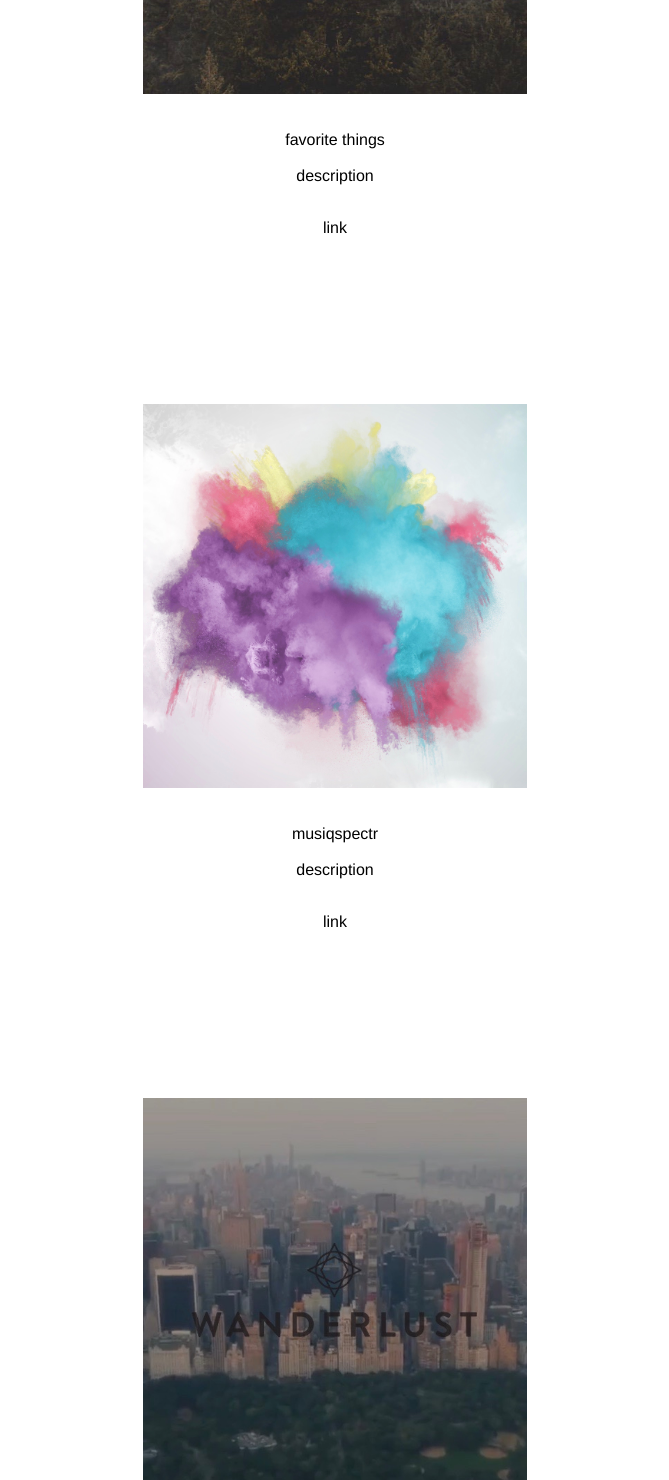
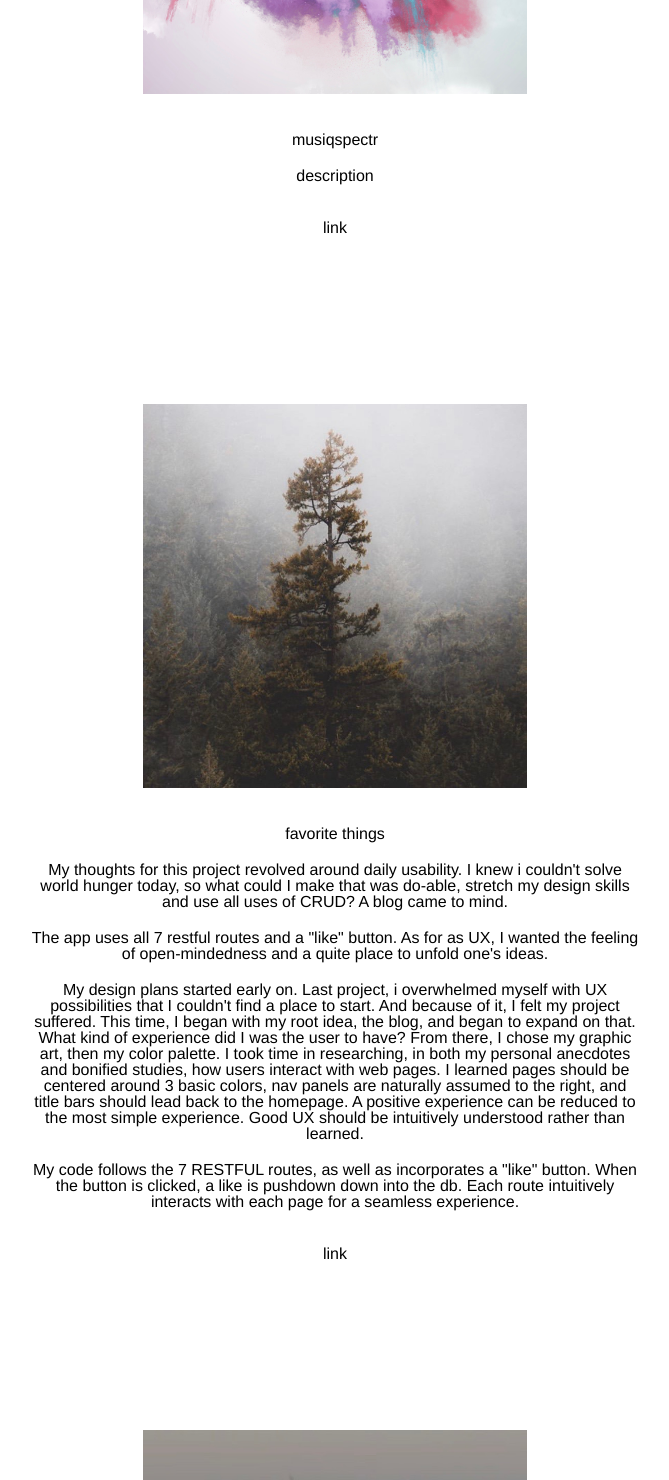
Before and after one commit to majormase/portfilio, a plain HTML site: page index.html in a window 1280 px wide. Shown: the part 1300-2780 px from the top of the page, without its empty margins (305-974 px from the left). Drawn offline with nearby package versions, Linux system fonts and the light colour scheme.

Commit message:
added styling

```diff
--- a/index.html
+++ b/index.html
@@ -55,18 +55,6 @@
     </div>
 
     <div class="sites">
-      <div class="link">
-        <div class="sidebar">
-          <img src="assets/favorite_things.jpeg" alt="">
-        </div>
-        <div class="info">
-          <h2>favorite things</h2>
-          <h4>description</h4>
-          <a href="https://young-castle-35722.herokuapp.com/things"><h4>link</h4></a>
-
-        </div>
-
-      </div>
       <div class="link"  >
         <div class="sidebar">
           <img src="assets/musiq_spectr.jpeg" alt="" >
@@ -77,6 +65,25 @@
           <a href="https://musiqspectr.herokuapp.com/"><h4>link</h4></a>
 
         </div>
+      <div class="link">
+        <div class="sidebar">
+          <img src="assets/favorite_things.jpeg" alt="">
+        </div>
+        <div class="info">
+          <h2>favorite things</h2>
+          <h4>My thoughts for this project revolved around daily usability. I knew i couldn't solve world hunger today, so what could I make that was do-able, stretch my design skills and use all uses of CRUD? A blog came to mind.</h4>
+
+          <h4>The app uses all 7 restful routes and a "like" button. As for as UX, I wanted the feeling of open-mindedness and a quite place to unfold one's ideas.</h4>
+
+          <h4>My design plans started early on. Last project, i overwhelmed myself with UX possibilities that I couldn't find a place to start. And because of it, I felt my project suffered. This time, I began with my root idea, the blog, and began to expand on that. What kind of experience did I was the user to have? From there, I chose my graphic art, then my color palette. I took time in researching, in both my personal anecdotes and bonified studies, how users interact with web pages. I learned pages should be centered around 3 basic colors, nav panels are naturally assumed to the right, and title bars should lead back to the homepage. A positive experience can be reduced to the most simple experience. Good UX should be intuitively understood rather than learned.  </h4>
+
+          <h4>My code follows the 7 RESTFUL routes, as well as incorporates a "like" button. When the button is clicked, a like is pushdown down into the db. Each route intuitively interacts with each page for a seamless experience. </h4>
+          <a href="https://young-castle-35722.herokuapp.com/things"><h4>link</h4></a>
+
+        </div>
+
+      </div>
+
 
       </div>
       <div class="link">
```
